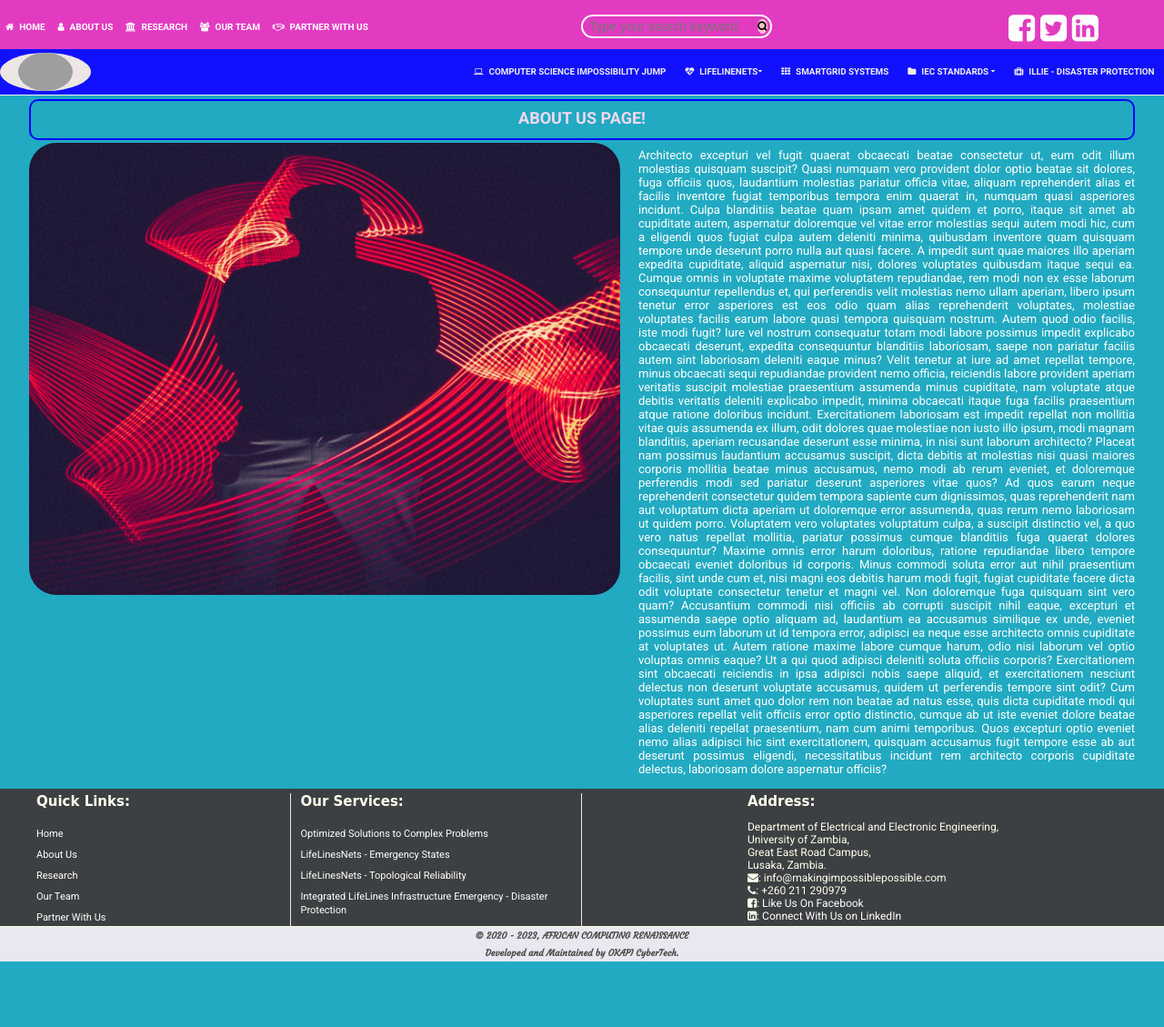
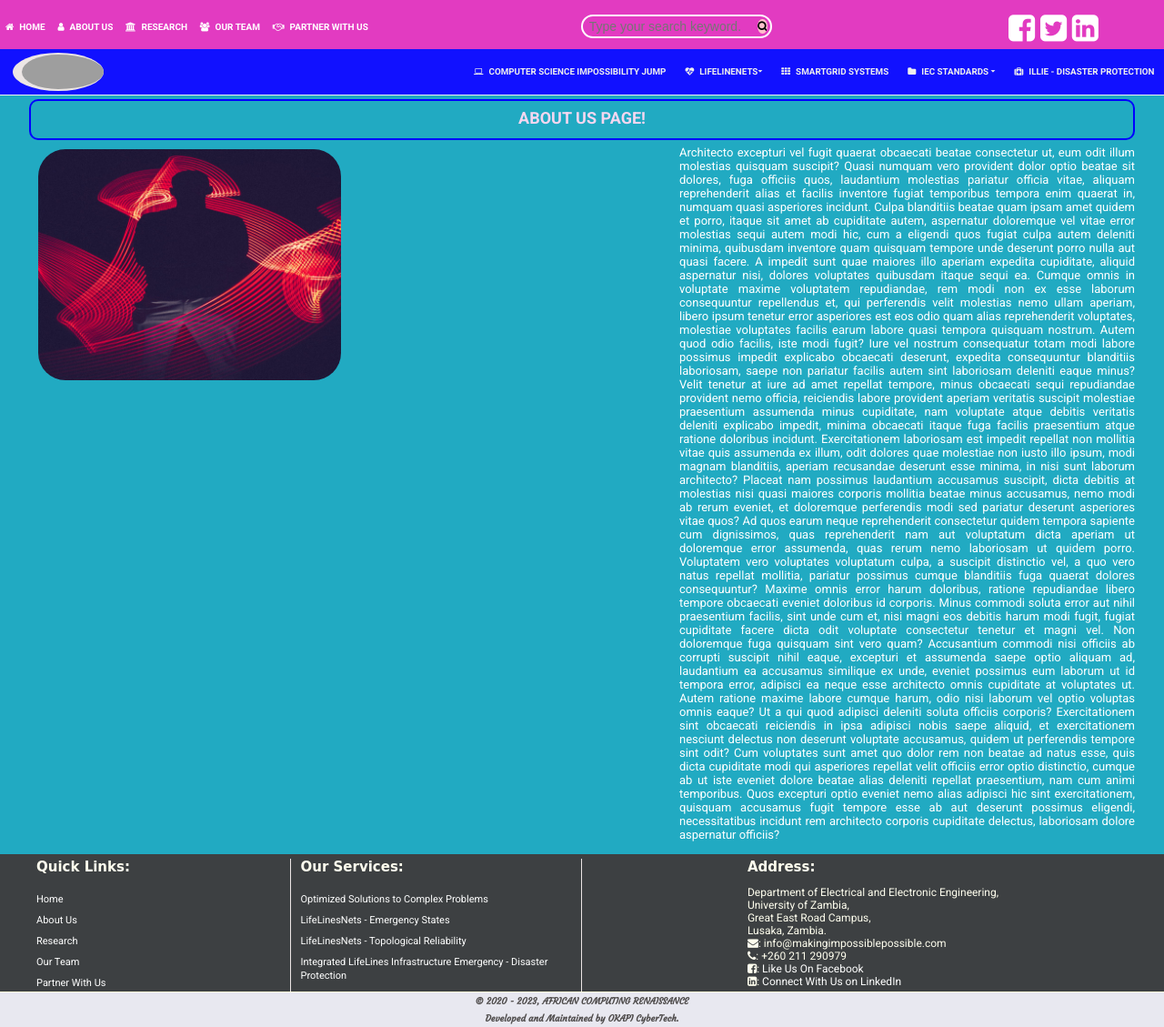
Before and after one commit to izoj2013/npepsite, a Django app: page /about/ in a window 1280 px wide. Shown: the whole page at 91% size. Before the commit the page ends 1057 px from the top, so only its background shows below. Run offline with Django 3.2, Linux system fonts and the light colour scheme; some web fonts are replaced; grey boxes are pictures that could not be loaded.

Commit message:
second-commit-25.02.2021

```diff
--- a/acrmipsite/static/acrmipsite/css/main.css
+++ b/acrmipsite/static/acrmipsite/css/main.css
@@ -31,7 +31,6 @@ ul {
 .grid-container {
 	display: grid;
 	height: 100%;
-
 	grid-auto-flow: dense;
 	grid-template-columns: repeat(4, 1fr);
 	grid-template-rows: 55px 50px auto 180px;
@@ -152,11 +151,11 @@ ul {
 } */
 
 .logo-banner {
-	padding: 0px 20px;
+	display: flex;
+	padding: 2px 0px 2px 10px;
 	background-color: #ece6e5;
-	display: flex;
 	border-radius: 100%;
-	margin-right: 5rem;
+	margin-left: 2rem;
 }
 .menu-icons {
 	color: #eee;
@@ -178,11 +177,14 @@ nav {
 	border-bottom: 1px solid rgba(25, 255, 255, .1);
 }
 
+.nav-list-box {
+	padding-left: 5px;
+}
 .nav-list {
 	display: flex;
 	width: 100%;
-	align-items: center;
-	padding-left: 280px;
+	align-items: stretch;
+	padding-left: 5rem;
 }
 
 .nav-list .fa {
@@ -347,14 +349,13 @@ nav {
 
 .home-bucket {
 	display: grid;
-	grid-template-columns: 4fr 8fr;
+	grid-template-columns: 2fr 10fr;
 	grid-template-rows: 3fr, 9fr;
 	padding: 4px 12px 4px 12px;
 	text-align: justify;
 	margin-left: 20px;
 	margin-right: 20px;
 	color: #fff;
-	row-gap: 3px;
 }
 
 .home-heading {
@@ -379,7 +380,9 @@ nav {
 	display: flex;
 	grid-area: 2 / 1 / 3 / 2;
 	flex-direction: column;
-	width: 650px;
+	width: 50%;
+	height: 100%;
+	padding: 10px 5px 0px 10px;
 }
 
 .grid-item-2 .it-img {
```
